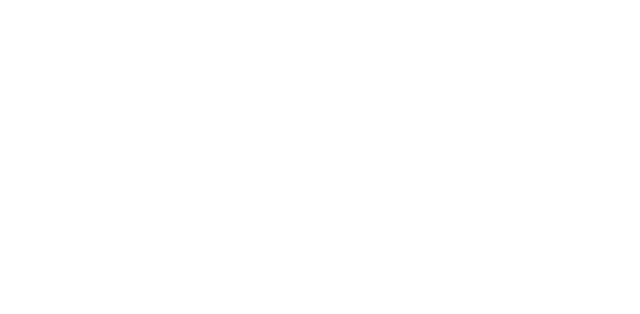
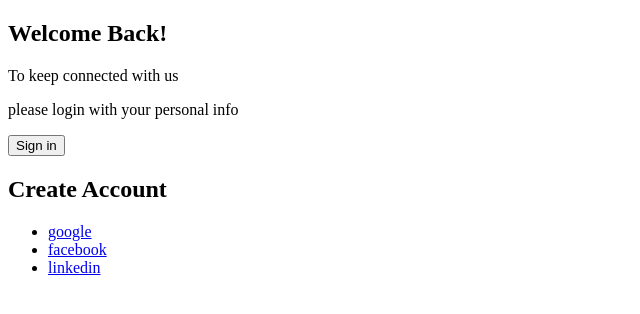
Before and after one commit to MiniEves/dsi, an Electron app: page Renderer/index.html in a window 1280 px wide. Shown: the whole page, without its empty margins (0-640 px from the left). Drawn offline with Linux system fonts and the light colour scheme.

Commit message:
Iniciando a tela de login

```diff
--- a/Renderer/index.html
+++ b/Renderer/index.html
@@ -3,9 +3,29 @@
 <head>
     <meta charset="UTF-8">
     <meta name="viewport" content="width=device-width, initial-scale=1.0">
-    <title>Document</title>
+    <title>TO-DO</title>
 </head>
 <body>
-
+    <div class="container">
+        <div class="content frist-content">
+            <div class="first-column">
+                <h2 class="title">Welcome Back!</h2>
+                <p class="description">To keep connected with us</p>
+                <p class="description">please login with your personal info</p>
+                <button class="btn">Sign in</button>
+            </div>
+            <div class="second-column">
+                <h2 class="title">Create Account</h2>
+                <div class="social-media">
+                    <ul>
+                        <li><a href="#">google</a></li>
+                        <li><a href="#">facebook</a></li>
+                        <li><a href="#">linkedin</a></li>
+                    </ul>
+                </div>
+            </div>
+        </div>
+        <div class="content second-content"></div>
+    </div>
 </body>
 </html>
```
